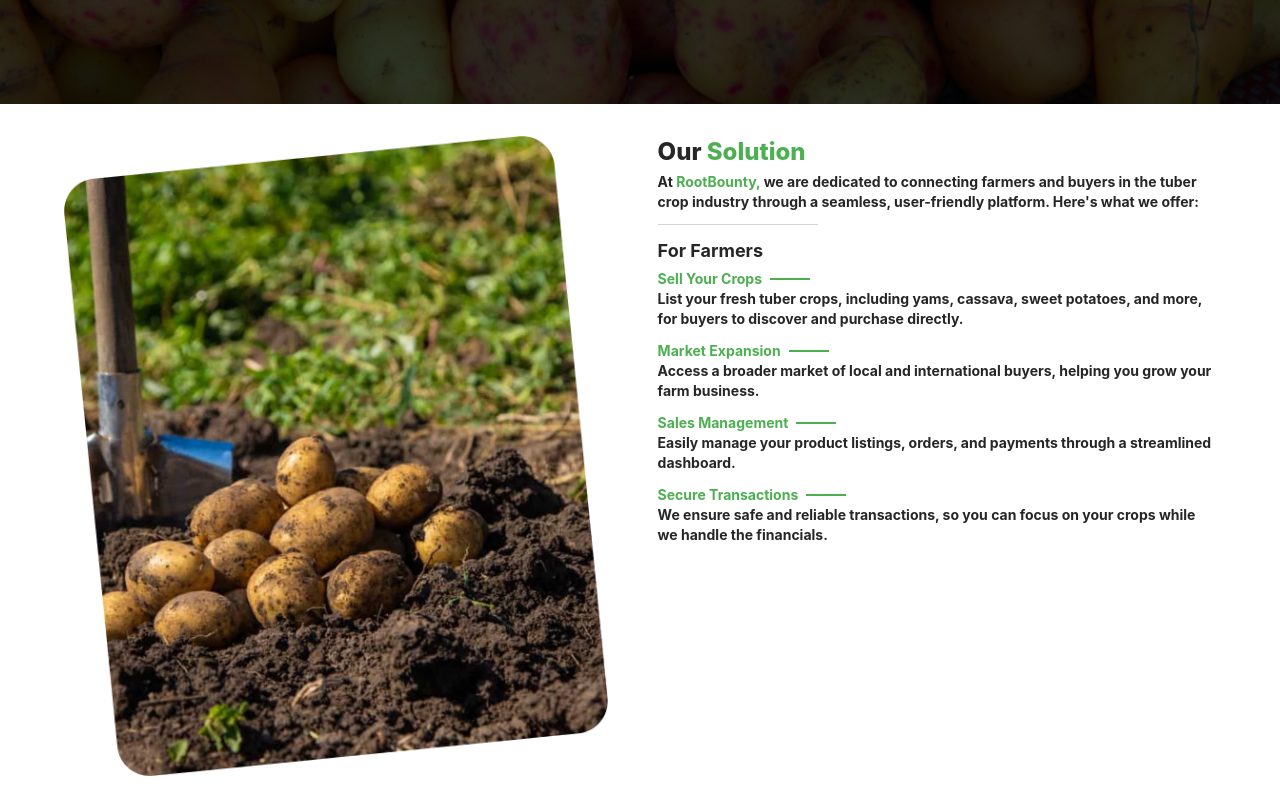
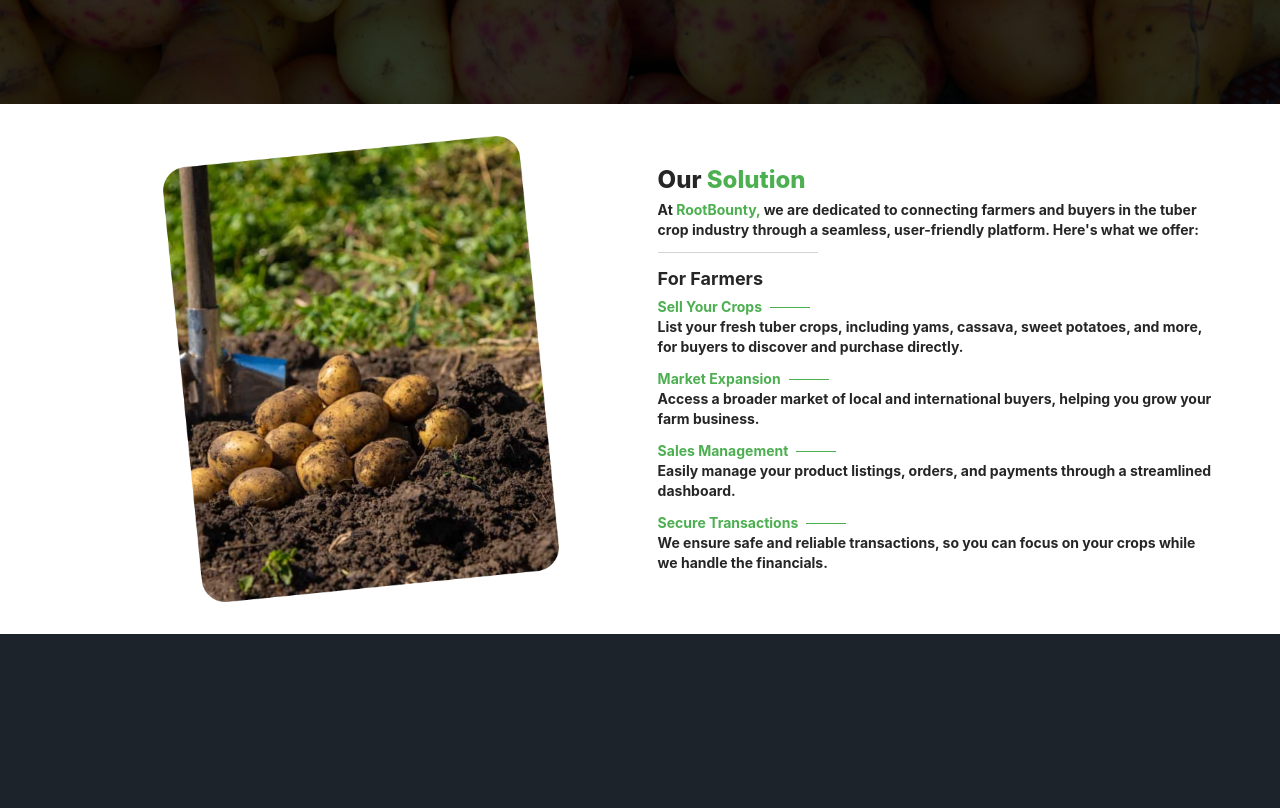
Before and after one commit to paulthadev/rootbounty, a React (Vite) app: page / in a window 1280 px wide. Shown: the part 700-1508 px from the top of the page. After the commit the page ends 1334 px from the top, so only its background shows below. Built offline with nearby package versions, Linux system fonts and the light colour scheme.

Commit message:
chore: Update WorkShowcase component with responsive styles

```diff
--- a/src/components/landingpage/WorkShowcase.jsx
+++ b/src/components/landingpage/WorkShowcase.jsx
@@ -7,13 +7,13 @@ function WorkShowcase() {
   return (
     <section className="bg-white py-8 scrollbar-hide">
       <div
-        className={`flex  flex-col sm:flex-row sm:items-start  gap-y-4 justify-center ${styles.maxWidth}`}
+        className={`flex  flex-col sm:flex-row sm:items-center gap-y-4 justify-center ${styles.maxWidth}`}
       >
-        <div className="relative flex justify-center sm:justify-start w-full">
-          <div className="w-1/2 h-1/2 sm:w-4/5 sm:h-4/5 md:w-11/12 ">
+        <div className="relative flex justify-center sm:justify-start md:items-center md:justify-center w-full">
+          <div className="w-1/2 h-1/2 sm:w-4/5 sm:h-4/5 md:w-11/12 lg:w-2/3 lg:h-2/3">
             <LazyLoadImage
               src={farm}
-              className="object-contain w-full h-full"
+              className="object-contain w-full h-full "
             />
           </div>
         </div>
```
